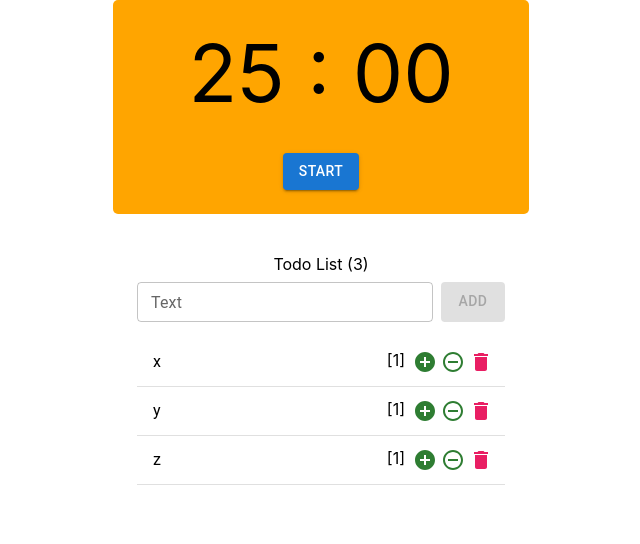
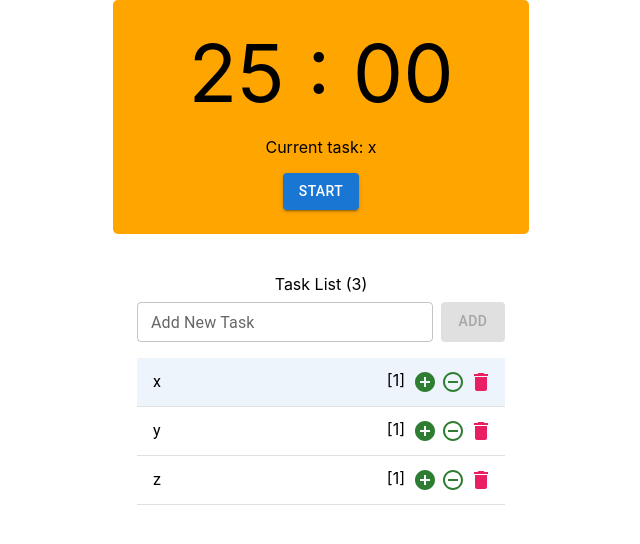
Before and after one commit to jonattfin/flowometer-web, a Next.js app: page / in a window 1280 px wide. Shown: the top 544 px of the page, without its empty margins (319-959 px from the left). Built offline with nearby package versions, Linux system fonts and the light colour scheme.

Commit message:
small changes

```diff
--- a/src/pages/home/components/timer.tsx
+++ b/src/pages/home/components/timer.tsx
@@ -4,7 +4,7 @@ import { useEffect, useReducer } from "react";
 import { padStart } from "lodash";
 
 type TimerProps = {
-  text: string;
+  text?: string;
 };
 
 export default function Timer({ text }: TimerProps) {
@@ -40,7 +40,7 @@ export default function Timer({ text }: TimerProps) {
     return (
       <Stack spacing={2} justifyContent="center" alignItems="center">
         <TimeWrapperDiv>{`${minutes} : ${seconds}`}</TimeWrapperDiv>
-        <TitleWrapperDiv>{text}</TitleWrapperDiv>
+        <TitleWrapperDiv>{`Current task: ${text || "N/A"}`}</TitleWrapperDiv>
         <Stack
           direction="row"
           spacing={2}
--- a/src/pages/home/components/todos.tsx
+++ b/src/pages/home/components/todos.tsx
@@ -7,19 +7,32 @@ import {
   ListItemText,
   IconButton,
 } from "@mui/material";
-import { Fragment, useReducer, useState } from "react";
+import { Fragment, useEffect, useReducer, useState } from "react";
 import DeleteIcon from "@mui/icons-material/Delete";
 import AddCircleIcon from "@mui/icons-material/AddCircle";
 import { pink } from "@mui/material/colors";
 import RemoveCircleOutlineIcon from "@mui/icons-material/RemoveCircleOutline";
 import styled from "@emotion/styled";
 
-export default function Todos() {
+export type TodosProps = {
+  onSelectedTodoChanged: (text?: string) => void;
+};
+
+export default function Todos(props: TodosProps) {
   const [todo, setTodo] = useState("");
-  const [state, dispatch] = useReducer(reducer, initialState);
+  const [selectedIndex, setSelectedIndex] = useState(0);
+  const [todos, dispatch] = useReducer(reducer, initialState);
 
   const handleChange = (event: React.ChangeEvent<HTMLInputElement>) => {
     setTodo(event.target.value);
+  };
+
+  const handleListItemClick = (
+    _event: React.MouseEvent<HTMLDivElement, MouseEvent>,
+    index: number
+  ) => {
+    setSelectedIndex(index);
+    props.onSelectedTodoChanged(todos[index].todo);
   };
 
   const handleOnAdd = () => {
@@ -36,15 +49,22 @@ export default function Todos() {
   };
 
   const handleOnDelete = (todo: string) => {
+    props.onSelectedTodoChanged(undefined);
     dispatch({ actionType: "DeleteTodo", payload: { todo } });
   };
 
+  useEffect(() => {
+    setTimeout(() => {
+      props.onSelectedTodoChanged(todos[0]?.todo);
+    }, 100);
+  }, []);
+
   return (
     <Stack spacing={1}>
-      <TitleWrapper>Todo List ({state.length})</TitleWrapper>
+      <TitleWrapper>Task List ({todos.length})</TitleWrapper>
       <Stack spacing={1} direction="row">
         <TextField
-          label="Text"
+          label="Add New Task"
           variant="outlined"
           size="small"
           fullWidth
@@ -57,12 +77,14 @@ export default function Todos() {
       </Stack>
 
       <List>
-        {state.map(
+        {todos.map(
           ({ todo, count }: { todo: string; count: number }, index: number) => (
             <ListItem
               button
               key={`todo_${index}`}
               divider
+              selected={selectedIndex === index}
+              onClick={(event) => handleListItemClick(event, index)}
               secondaryAction={
                 <Fragment>
                   [{count}]
@@ -108,13 +130,25 @@ const TitleWrapper = styled.div`
 
 // helpers
 
-const initialState = [
+type TodoType = {
+  todo: string;
+  count: number;
+};
+
+type ActionType = {
+  actionType: string;
+  payload: {
+    todo: string;
+  };
+};
+
+const initialState: TodoType[] = [
   { todo: "x", count: 1 },
   { todo: "y", count: 1 },
   { todo: "z", count: 1 },
 ];
 
-const reducer = (state: any, action: any) => {
+const reducer = (state: TodoType[], action: ActionType) => {
   const { actionType, payload } = action;
 
   switch (actionType) {
--- a/src/pages/home/index.tsx
+++ b/src/pages/home/index.tsx
@@ -1,9 +1,15 @@
 import styled from "@emotion/styled";
 import { Stack } from "@mui/material";
 import Head from "next/head";
+import { useState } from "react";
+
 import { Timer, Todos } from "./components";
 
 export default function Home() {
+  const [todo, setSelectedTodo] = useState<string | undefined>("");
+
+  const onSelectedTodoChanged = (todo?: string) => setSelectedTodo(todo);
+
   return (
     <>
       <Head>
@@ -14,10 +20,10 @@ export default function Home() {
 
       <Stack spacing={2}>
         <TimerWrapper>
-          <Timer text="" />
+          <Timer text={todo} />
         </TimerWrapper>
         <TodosWrapper>
-          <Todos />
+          <Todos {...{ onSelectedTodoChanged }} />
         </TodosWrapper>
       </Stack>
     </>
```
